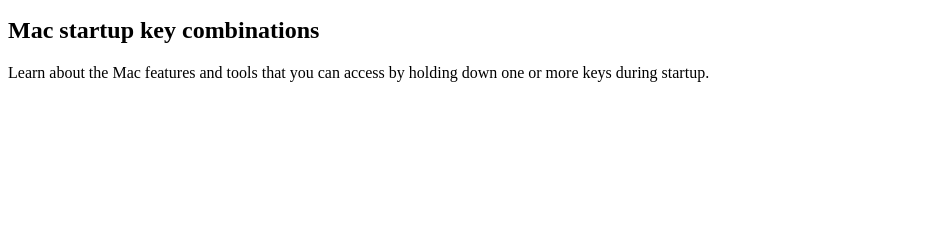
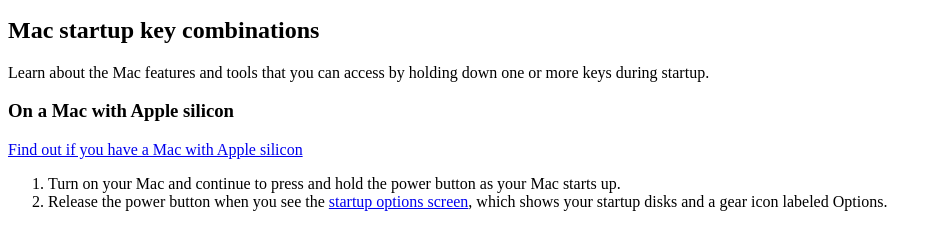
Before and after one commit to CodeWithTendoh/http5114---Class-Work, a plain HTML site: page index.html in a window 1280 px wide. Shown: the part 101-350 px from the top of the page, without its empty margins (0-942 px from the left). Drawn offline with Linux system fonts and the light colour scheme.

Commit message:
just updated

```diff
--- a/index.html
+++ b/index.html
@@ -16,5 +16,21 @@
       Learn about the Mac features and tools that you can access by holding down
       one or more keys during startup.
     </p>
+
+    <h3>On a Mac with Apple silicon</h3>
+
+    <p><a href="#">Find out if you have a Mac with Apple silicon</a></p>
+
+    <ol>
+      <li>
+        Turn on your Mac and continue to press and hold the power button as your
+        Mac starts up.
+      </li>
+      <li>
+        Release the power button when you see the
+        <a href="#">startup options screen</a>, which shows your startup disks
+        and a gear icon labeled Options.
+      </li>
+    </ol>
   </body>
 </html>
```
